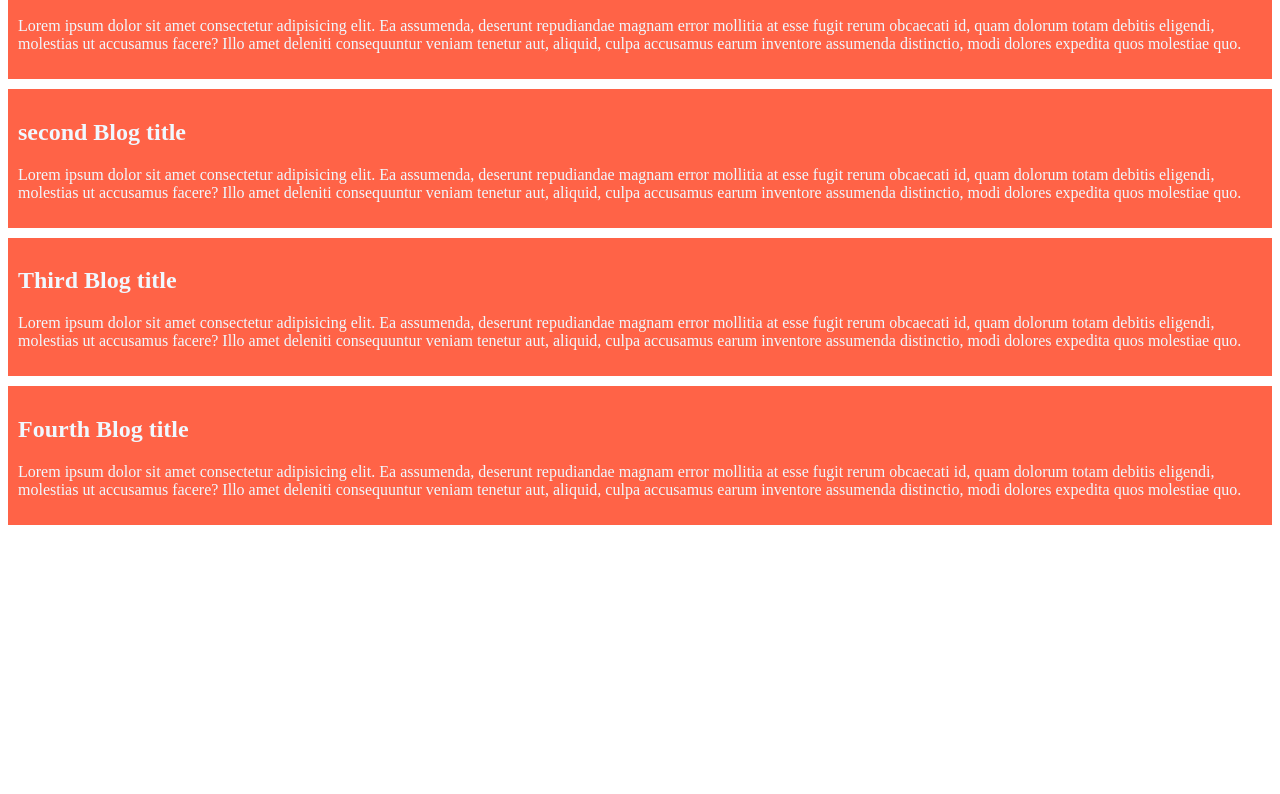
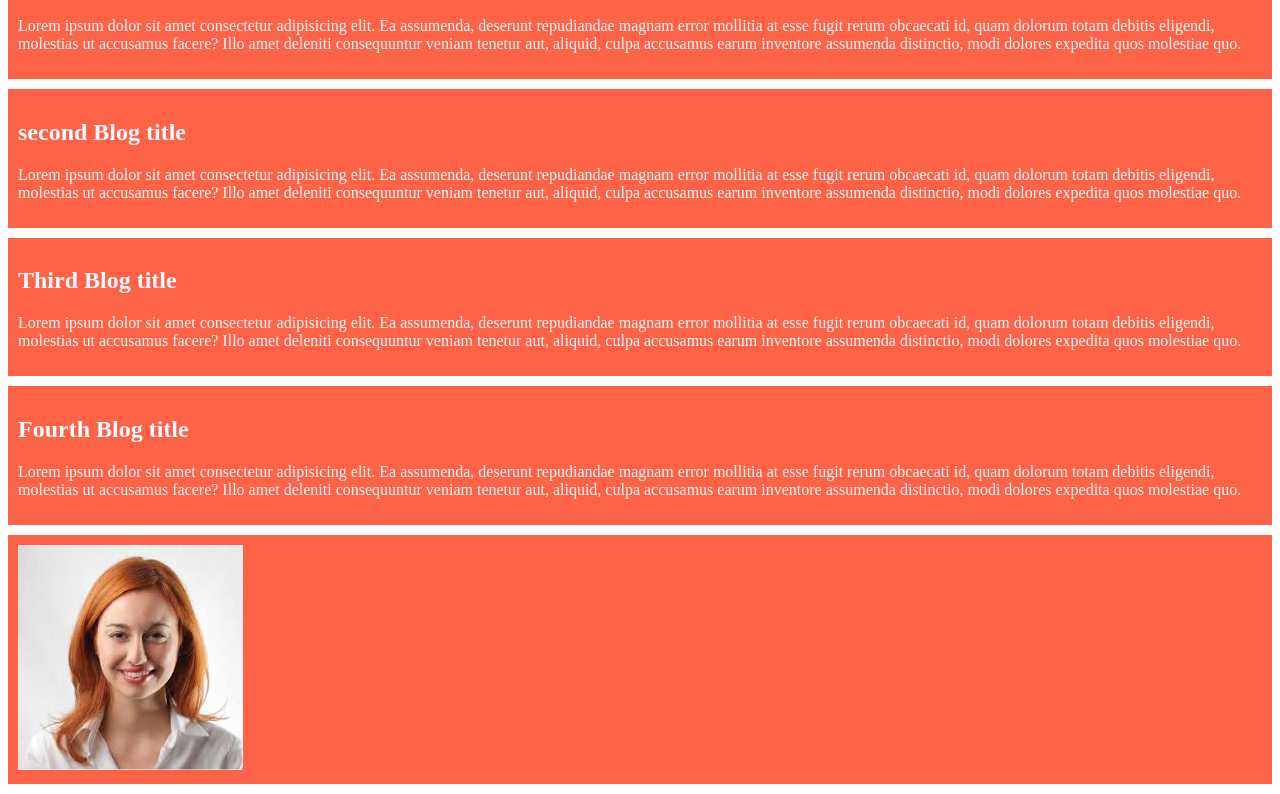
Before and after one commit to arif128551/ph_second_repo, a plain HTML site: page index.html in a window 1280 px wide. Shown: the part 890-1684 px from the top of the page. Before the commit the page ends 1425 px from the top, so only its background shows below. Drawn offline with Linux system fonts and the light colour scheme.

Commit message:
His sample gf

```diff
--- a/index.html
+++ b/index.html
@@ -28,5 +28,8 @@
         <h2>Fourth Blog title</h2>
         <p>Lorem ipsum dolor sit amet consectetur adipisicing elit. Ea assumenda, deserunt repudiandae magnam error mollitia at esse fugit rerum obcaecati id, quam dolorum totam debitis eligendi, molestias ut accusamus facere? Illo amet deleniti consequuntur veniam tenetur aut, aliquid, culpa accusamus earum inventore assumenda distinctio, modi dolores expedita quos molestiae quo.</p>
     </div>
+    <div>
+        <img src="img/images.jpeg" alt="">
+    </div>
 </body>
 </html>
```
Also changed, not shown: img/images.jpeg (added).
